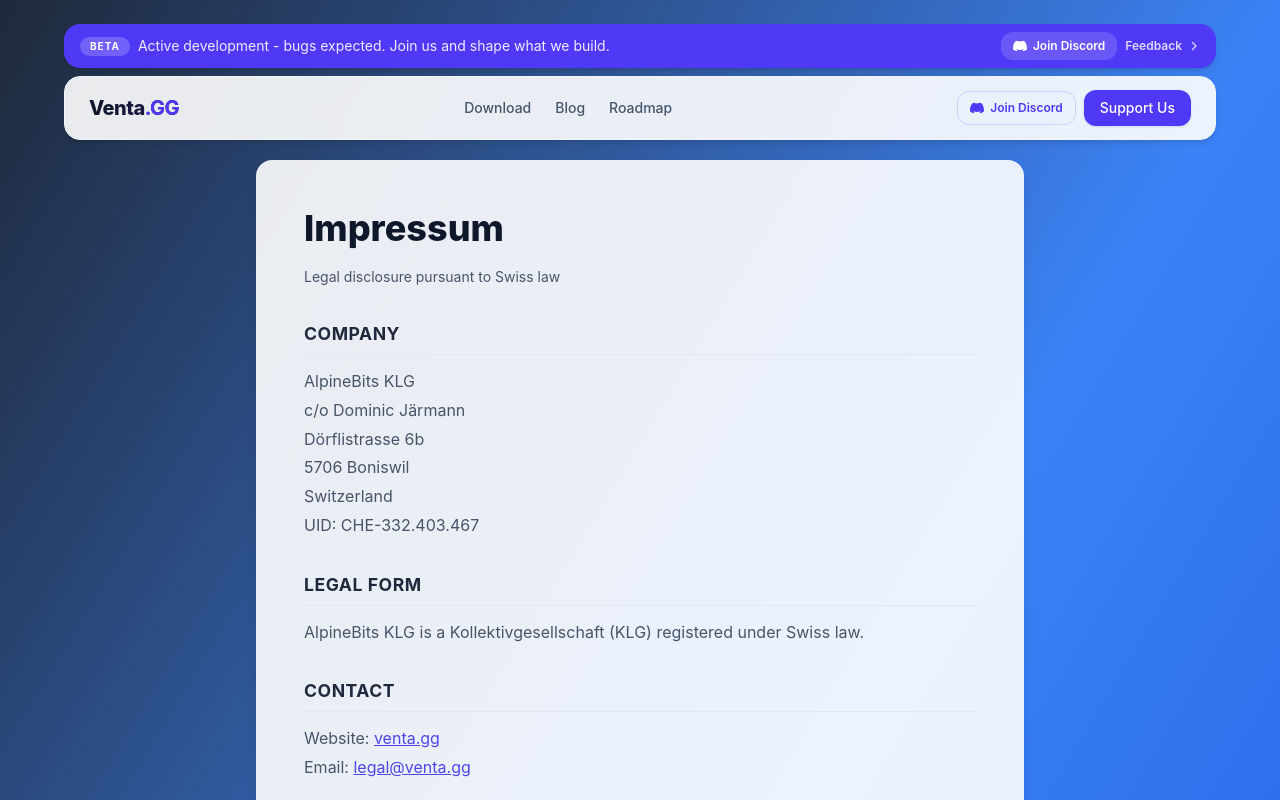
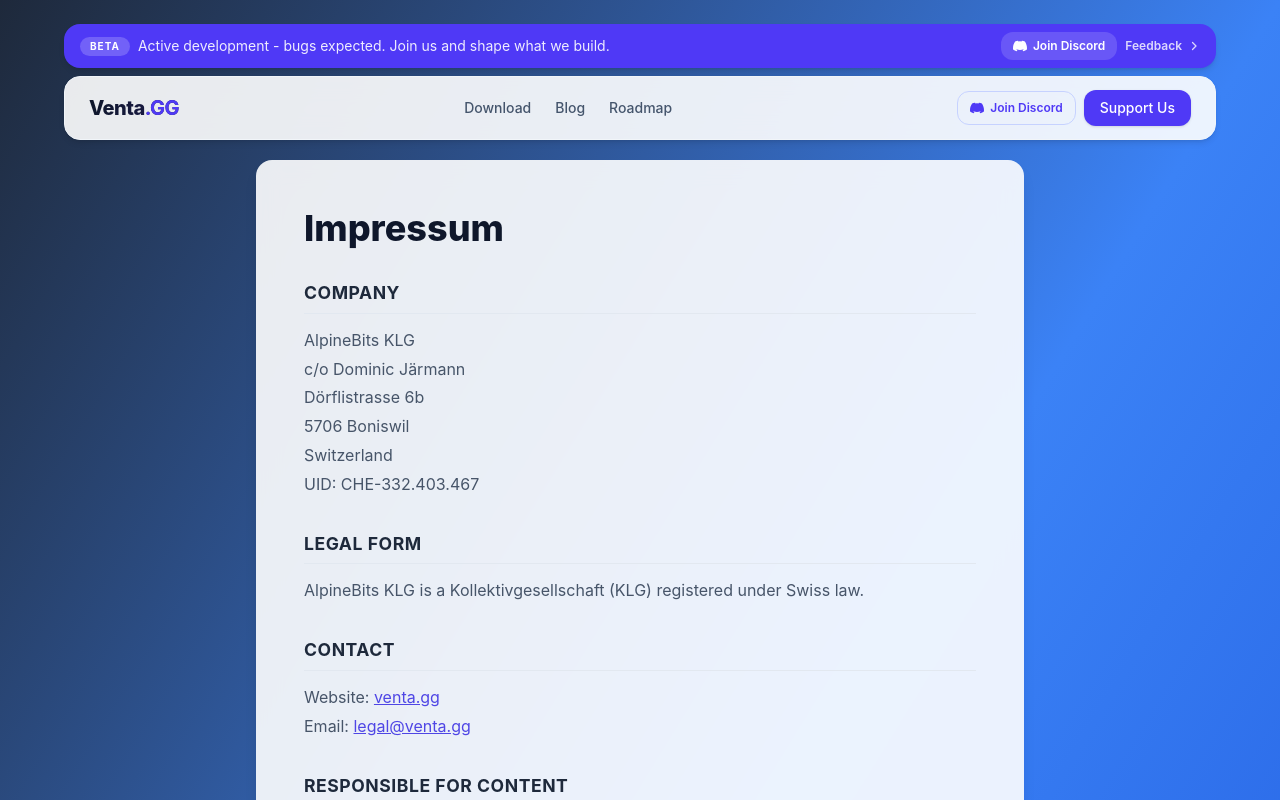
Before and after one commit to AlpineBits-ch/venta-landing, an Angular app: page /impressum in a window 1280 px wide. Shown: the top 800 px of the page. Built offline with nearby package versions, Linux system fonts and the light colour scheme.

Commit message:
Update impressum.ts

```diff
--- a/src/app/components/legal/impressum.ts
+++ b/src/app/components/legal/impressum.ts
@@ -9,7 +9,6 @@
       <div class="max-w-3xl mx-auto">
         <div class="bg-white/90 backdrop-blur-md rounded-2xl p-8 sm:p-12 shadow-lg legal-prose">
           <h1 class="text-3xl sm:text-4xl font-extrabold text-slate-900 mb-4">Impressum</h1>
-          <p class="text-slate-500 text-sm mb-8">Legal disclosure pursuant to Swiss law</p>
 
           <h2>Company</h2>
           <address>
```
